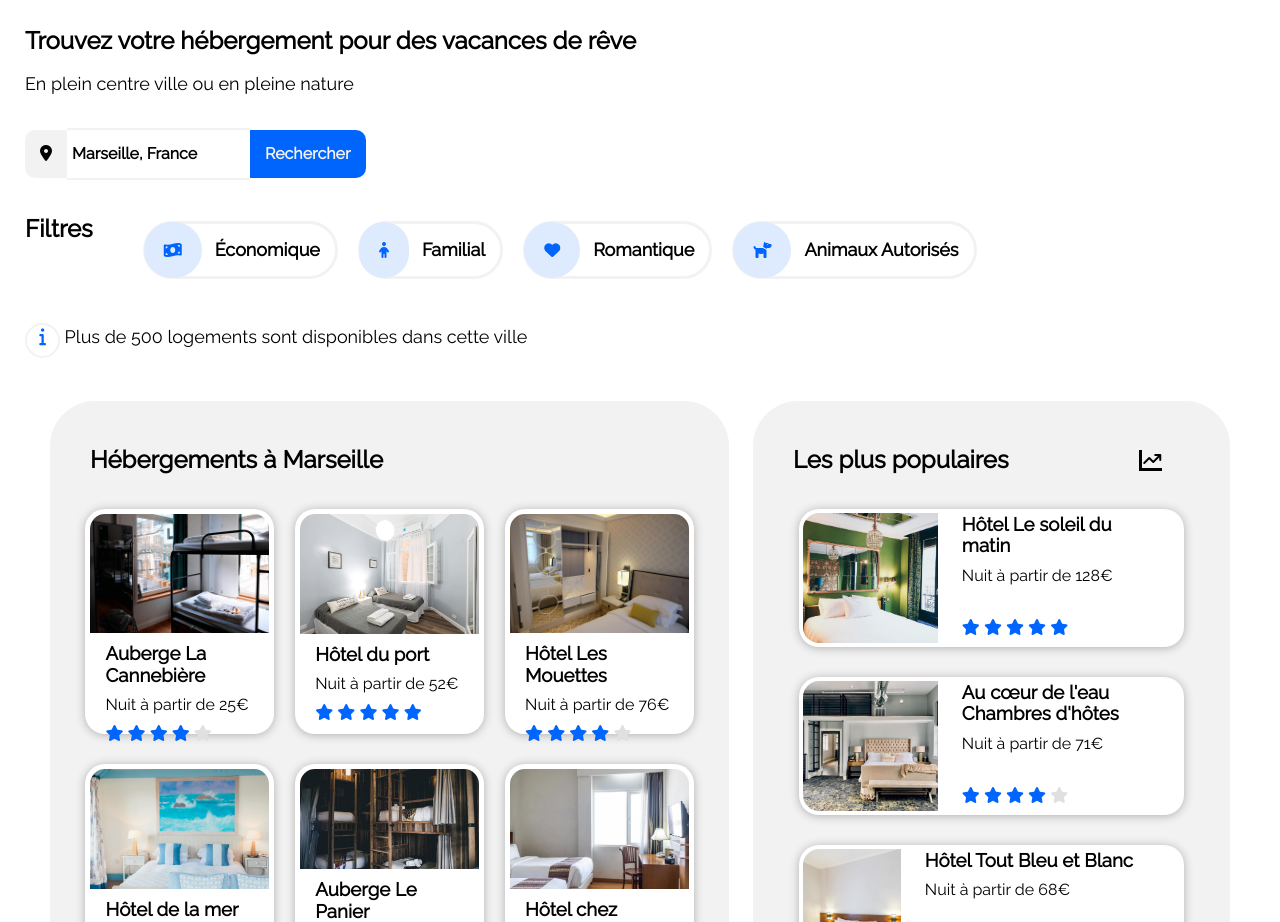
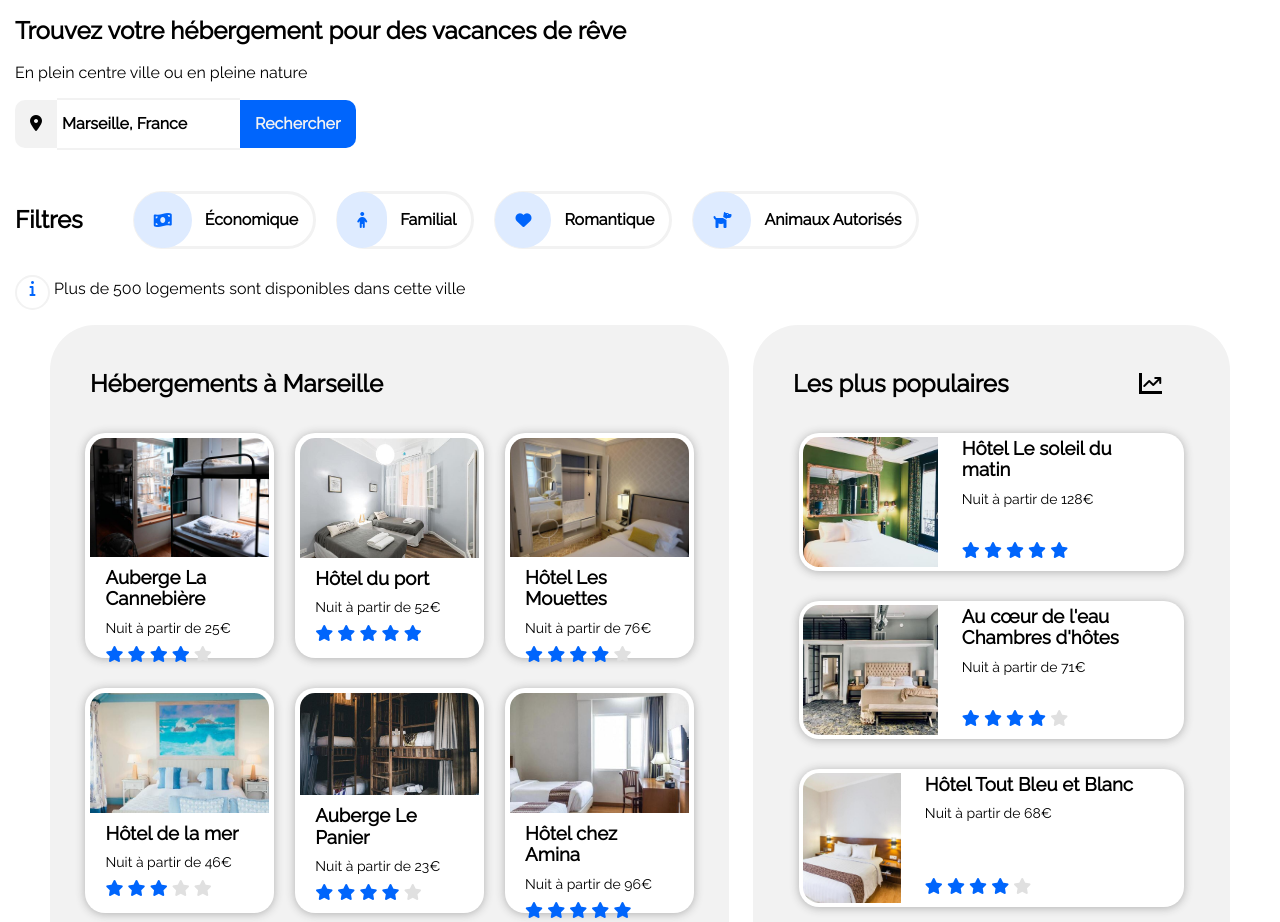
Before and after one commit to P0B0CK/OC_P02_Booki, a plain HTML site: page index.html in a window 1280 px wide. Shown: the part 70-992 px from the top of the page. Drawn offline with Linux system fonts and the light colour scheme.

Commit message:
MAJ IMG ICONS FAV
Mise à jour des photos icon et favicons

```diff
--- a/css/css.css
+++ b/css/css.css
@@ -22,6 +22,13 @@ header, body
     background-color: #FFFFFF;
 }
 
+header, main, footer
+{
+    max-width: 1400px;
+    margin-left: auto;
+    margin-right: auto;
+}
+
 /*_____________________________*/
 /*_____________________________*/
 /* GESTION DES TEXTES & TITRES */
@@ -31,7 +38,17 @@ header, body
 p, a
 {
     color: black;
-    font-size: 18px;
+    font-size: 16px;
+}
+
+.recherche p
+{
+    margin: 0;
+}
+
+.marginZero
+{
+    margin: 0;
 }
 
 a
@@ -68,7 +85,7 @@ nav
     display: flex;
     justify-content: space-between;
     align-items: center;
-    margin: 0 8%;
+    margin: 0 10px;
     height: 52px;
 }
 
@@ -106,7 +123,7 @@ li.navButton:hover
 
 #recherche
 {
-    padding: 25px;
+    padding: 15px;
 }
 
 /* SEARCH BAR */
@@ -208,7 +225,7 @@ input
 {
     display: flex;
     flex-direction: row;
-    align-items: left;
+    align-items: center;
     justify-content: left;
 }
 
@@ -232,7 +249,6 @@ input
     color: #0065FC;
     cursor: pointer;
 }
-
 
 li.filtersButton:hover
 {
@@ -394,7 +410,7 @@ li.filtersButton:hover
 {
     padding: 5px 20px;
     margin: 0;
-    font-size: 16px;
+    font-size: 14px;
 }
 
 .notation
@@ -581,11 +597,6 @@ footer
     }
 
     /*_____SEARCH MOBILE_____*/
-
-    .search
-    {
-        justify-content: center;
-    }
 
 
     /* _____FILTRES MOBILES_____*/
--- a/index.html
+++ b/index.html
@@ -4,6 +4,7 @@
         <meta charset="utf-8"/>
         <meta http-equiv="X-UA-Compatible" content="IE=edge">
         <meta name="viewport" content="width=device-width, initial-scale=1.0">
+        <link rel="shortcut icon" type="image/png" href="images/logo/Booki@3x.png"/>
         <link rel="preconnect" href="https://fonts.googleapis.com">
         <link rel="preconnect" href="https://fonts.gstatic.com" crossorigin>
         <link href="https://fonts.googleapis.com/css2?family=Raleway&display=swap" rel="stylesheet">
@@ -53,31 +54,31 @@
                     <div class="filters">
 
                         <h2>Filtres</h2>
-                            <ul class="filtersZone""">
+                            <ul class="filtersZone">
                                 <li class="filtersButton">
                                     <i class="fa-solid fa-money-bill-wave filtersIcons"></i>
-                                    <a href="#" alt="trier par budget" class="linkSurvol filtersLink" class="filtersLink">Économique</a>
+                                    <a href="#" alt="trier par budget" class="linkSurvol filtersLink">Économique</a>
                                 </li>
 
                                 <li class="filtersButton">
                                     <i class="fa-solid fa-child filtersIcons"></i>
-                                    <a href="#" alt="trier par capacité" class="filtersLink">Familial</a>
+                                    <a href="#" alt="trier par capacité" class="linkSurvol filtersLink">Familial</a>
                                 </li>
 
                                 <li class="filtersButton">
                                     <i class="fa-solid fa-heart filtersIcons"></i>
-                                    <a href="#" alt="trier pour les couples" class="filtersLink">Romantique</a>
+                                    <a href="#" alt="trier pour les couples" class="linkSurvol filtersLink">Romantique</a>
                                 </li>
 
                                 <li class="filtersButton">
                                     <i class="fa-solid fa-dog filtersIcons"></i>
-                                    <a href="#" alt="trier selon acceptation d'animaux de compagnies" class="filtersLink">Animaux Autorisés</a>
+                                    <a href="#" alt="trier selon acceptation d'animaux de compagnies" class="linkSurvol filtersLink">Animaux Autorisés</a>
                                 </li>
                             </ul>
 
                     </div>
                     <div>
-                        <p><i class="fa-solid fa-info BlueInfobulle buttonInfoBulle"></i> Plus de 500 logements sont disponibles dans cette ville</p>
+                        <p class="marginZero"><i class="fa-solid fa-info BlueInfobulle buttonInfoBulle"></i> Plus de 500 logements sont disponibles dans cette ville</p>
                     </div>
             </section>
             <section id="hebergements">
@@ -85,7 +86,7 @@
                     <h2 class="paddingTittle">Hébergements à Marseille</h2>
                     <div class="galerie">
                         <div class="vignettes">
-                            <img src="images/hebergements/3_medium/AubLaCannevbiere.jpg" alt="Photo d'une chambre de l'Auberge La Cannebière" class="imgVignettes"/>
+                            <img src="images/hebergements/4_small/marseilleHebergementsSmallAubergeLaCannebiere.jpg" alt="Photo d'une chambre de l'Auberge La Cannebière" class="imgVignettes"/>
                             <h3>Auberge La Cannebière</h3>
                             <p class="textVignettes">Nuit à partir de 25€</p>
                             <div class="notation">
@@ -97,7 +98,7 @@
                             </div>
                         </div>
                         <div class="vignettes">
-                            <img src="images/hebergements/3_medium/hotelDuPort.jpg" alt="Photo d'une chambre de l'Hôtel du port" class="imgVignettes"/>
+                            <img src="images/hebergements/4_small/marseilleHebergementsSmallHotelPort.jpg" alt="Photo d'une chambre de l'Hôtel du port" class="imgVignettes"/>
                             <h3>Hôtel du port</h3>
                             <p class="textVignettes">Nuit à partir de 52€</p>
                             <div class="notation">
@@ -109,7 +110,7 @@
                             </div>
                         </div>
                         <div class="vignettes">
-                            <img src="images/hebergements/3_medium/hotelLesMouettes.jpg" alt="Photo d'une chambre de l'Auberge La Cannebière" class="imgVignettes"/>
+                            <img src="images/hebergements/4_small/marseilleHebergementsSmallHotelLesMouettes.jpg" alt="Prenez le large au sein de l'hôtel Les Mouettes !" class="imgVignettes"/>
                             <h3>Hôtel Les Mouettes</h3>
                             <p class="textVignettes">Nuit à partir de 76€</p>
                             <div class="notation">
@@ -121,7 +122,7 @@
                             </div>
                         </div>
                         <div class="vignettes">
-                            <img src="images/hebergements/3_medium/hotelDeLaMer.jpg" alt="Photo d'une chambre de l'Auberge La Cannebière" class="imgVignettes"/>
+                            <img src="images/hebergements/4_small/marseilleHebergementsSmallHotelMer.jpg" alt="Réservez une chambre de l'hôtel de la mer." class="imgVignettes"/>
                             <h3>Hôtel de la mer</h3>
                             <p class="textVignettes">Nuit à partir de 46€</p>
                             <div class="notation">
@@ -133,7 +134,7 @@
                             </div>
                         </div>
                         <div class="vignettes">
-                            <img src="images/hebergements/3_medium/aubergeLePanier.jpg" alt="Photo d'une chambre de l'Auberge La Cannebière" class="imgVignettes"/>
+                            <img src="images/hebergements/4_small/marseilleHebergementsSmallAubergeLePanier.jpg" alt="Découvrez l'Auberge Le Panier." class="imgVignettes"/>
                             <h3>Auberge Le Panier</h3>
                             <p class="textVignettes">Nuit à partir de 23€</p>
                             <div class="notation">
@@ -145,7 +146,7 @@
                             </div>
                         </div>
                         <div class="vignettes">
-                            <img src="images/hebergements/3_medium/hotelChezAmina.jpg" alt="Photo d'une chambre de l'Auberge La Cannebière" class="imgVignettes"/>
+                            <img src="images/hebergements/4_small/marseilleHebergementsSmallHotelChezAmina.jpg" alt="Réservez une chambre Chez Amina." class="imgVignettes"/>
                             <h3>Hôtel chez Amina</h3>
                             <p class="textVignettes">Nuit à partir de 96€</p>
                             <div class="notation">
@@ -166,7 +167,7 @@
                     </div>
                         <div class="galerieColumn">
                             <div class="vignettesColumn">
-                                    <img src="images/hebergements/3_medium/hotelLeSoleilDuMatin.jpg" alt="Photo d'une chambre de l'Hôtel du port" class="imgVignettesColumn"/>
+                                    <img src="images/hebergements/4_small/marseilleHebergementsSmallHotelSoleilDuMatin.jpg" alt="Découvrez l'hôtel le Soleil du matin..." class="imgVignettesColumn"/>
                                         <div class="descriptionText">
                                             <div>
                                             <h3>Hôtel Le soleil du matin</h3>
@@ -182,7 +183,7 @@
                                         </div>
                             </div>
                             <div class="vignettesColumn">
-                                <img src="images/hebergements/3_medium/auCoeurDeLEauChambreHote.jpg" alt="Photo d'une chambre de l'Hôtel du port" class="imgVignettesColumn"/>
+                                <img src="images/hebergements/4_small/marseilleHebergementsSmallAuCoeurDeLEauChambresHotes.jpg" alt="Découvrez les chambres d'hôtes Au coeur de l'eau..." class="imgVignettesColumn"/>
                                     <div class="descriptionText">
                                         <div>
                                             <h3>Au cœur de l'eau Chambres d'hôtes</h3>
@@ -198,7 +199,7 @@
                                     </div>
                             </div>
                             <div class="vignettesColumn">
-                                <img src="images/hebergements/3_medium/hotelToutBleuEtBlanc.jpg" alt="Photo d'une chambre de l'Hôtel du port" class="imgVignettesColumn"/>
+                                <img src="images/hebergements/4_small/marseilleHebergementsSmallHotelToutBleuBlanc.jpg" alt="Découvrez l'hôtel Tout Bleu et Blanc..." class="imgVignettesColumn"/>
                                     <div class="descriptionText">
                                         <div>
                                             <h3>Hôtel Tout Bleu et Blanc</h3>
@@ -224,7 +225,7 @@
                         <div class="columnGalerie marginRight">
 
                             <div class="vignetteGalerie">
-                                <img src="images/activites/3_medium/vieuxPort.jpg" alt="Photo du vieux port de Marseille" class="activitesImg"/>
+                                <img src="images/activites/4_small/marseilleActivitesSmallVieuxPort.jpg" alt="Photo du vieux port de Marseille" class="activitesImg"/>
                                 <h3>Vieux Port</h3>
                             </div>
                         </div>
@@ -232,21 +233,21 @@
                         <div class="columnGalerie marginRight">
                             <div class="columnSplitGalerie">
                                 <div class="vignetteGalerie">
-                                    <img src="images/activites/3_medium/FortDePomegues.jpg" alt="Photo du fort de Pomègues" class="activitesImgSmall"/>
+                                    <img src="images/activites/4_small/marseilleActivitesSmallfortPomegues.jpg" alt="Photo du fort de Pomègues" class="activitesImgSmall"/>
                                     <h3>Fort de Pomègues</h3>
                                 </div>
                             </div>
 
                             <div class="columnSplitGalerie marginTop">
                                 <div class="vignetteGalerie">
-                                    <img src="images/activites/3_medium/ilesDuFrioul.jpg" alt="Photo panoramique des îles du Frioul depuis la terre" class="activitesImgSmall"/>
+                                    <img src="images/activites/4_small/marseilleActivitesSmallIleFrioul.jpg" alt="Photo panoramique des îles du Frioul depuis la terre" class="activitesImgSmall"/>
                                     <h3>Îles du Frioul</h3>
                                 </div>
                             </div>
                         </div>
                         <div class="columnGalerie marginRight">
                             <div class="vignetteGalerie">
-                                <img src="images/activites/3_medium/ParcNationalDesCalanques.jpg" alt="Vue de la mer depuis les Calanques" class="activitesImg"/>
+                                <img src="images/activites/4_small/marseilleActivitesSmallParcNationalCalanques.jpg" alt="Vue de la mer depuis les Calanques" class="activitesImg"/>
                                 <h3>Parc National des Calanques</h3>
                             </div>
                         </div>
@@ -254,13 +255,13 @@
                         <div class="columnGalerie">
                             <div class="columnSplitGalerie">
                                 <div class="vignetteGalerie">
-                                    <img src="images/activites/3_medium/notreDameDeLaGarde.jpg" alt="Vue de Notre-Dame-de-la-Garde" class="activitesImgSmall"/>
+                                    <img src="images/activites/4_small/marseilleActivitesSmallNotreDameGarde.jpg" alt="Vue de Notre-Dame-de-la-Garde" class="activitesImgSmall"/>
                                     <h3>Notre-Dame-de-la-Garde</h3>
                                 </div>
                             </div>
                             <div class="columnSplitGalerie marginTop">
                                 <div class="vignetteGalerie">
-                                    <img src="images/activites/3_medium/ParcLongchamp.jpg" alt="Photo du Parc ParcLongchamp" class="activitesImgSmall"/>
+                                    <img src="images/activites/4_small/marseilleActivitesSmallParcLongchamp.jpg" alt="Photo du Parc ParcLongchamp" class="activitesImgSmall"/>
                                     <h3>Parc Longchamp</h3>
                                 </div>
                             </div>
```
Also changed, not shown: images/activites/4_small/marseilleActivitesSmallIleFrioul.jpg (renamed from images/activites/4_small/kevin-hikari-rV_Qd1l-VXg-unsplash.jpg), images/activites/4_small/marseilleActivitesSmallNotreDameGarde.jpg (renamed from images/activites/4_small/florian-wehde-xW9e8gdotxI-unsplash.jpg), images/activites/4_small/marseilleActivitesSmallParcLongchamp.jpg (renamed from images/activites/4_small/lena-paulin-wH2-EJoDcV0-unsplash.jpg), images/activites/4_small/marseilleActivitesSmallParcNationalCalanques.jpg (renamed from images/activites/4_small/kilyan-sockalingum-NR8-cBCN3aI-unsplash.jpg), images/activites/4_small/marseilleActivitesSmallVieuxPort.jpg (renamed from images/activites/4_small/reno-laithienne-QUgJhdY5Fyk-unsplash.jpg), images/activites/4_small/marseilleActivitesSmallfortPomegues.jpg (renamed from images/activites/4_small/paul-hermann-QFTrLdQIRhI-unsplash.jpg), images/hebergements/4_small/marseilleHebergementsSmallAuCoeurDeLEauChambresHotes.jpg (renamed from images/hebergements/4_small/aw-creative-VGs8z60yT2c-unsplash.jpg), images/hebergements/4_small/marseilleHebergementsSmallAubergeLaCannebiere.jpg (renamed from images/hebergements/4_small/marcus-loke-WQJvWU_HZFo-unsplash.jpg), images/hebergements/4_small/marseilleHebergementsSmallAubergeLePanier.jpg (renamed from images/hebergements/4_small/nicate-lee-kT-ZyaiwBe0-unsplash.jpg), images/hebergements/4_small/marseilleHebergementsSmallHotelChezAmina.jpg (renamed from images/hebergements/4_small/febrian-zakaria-M6S1WvfW68A-unsplash.jpg), images/hebergements/4_small/marseilleHebergementsSmallHotelLesMouettes.jpg (renamed from images/hebergements/4_small/reisetopia-B8WIgxA_PFU-unsplash.jpg), images/hebergements/4_small/marseilleHebergementsSmallHotelMer.jpg (renamed from images/hebergements/4_small/annie-spratt-Eg1qcIitAuA-unsplash.jpg), images/hebergements/4_small/marseilleHebergementsSmallHotelPort.jpg (renamed from images/hebergements/4_small/fred-kleber-gTbaxaVLvsg-unsplash.jpg), images/hebergements/4_small/marseilleHebergementsSmallHotelSoleilDuMatin.jpg (renamed from images/hebergements/4_small/emile-guillemot-Bj_rcSC5XfE-unsplash.jpg), 1 more files.
